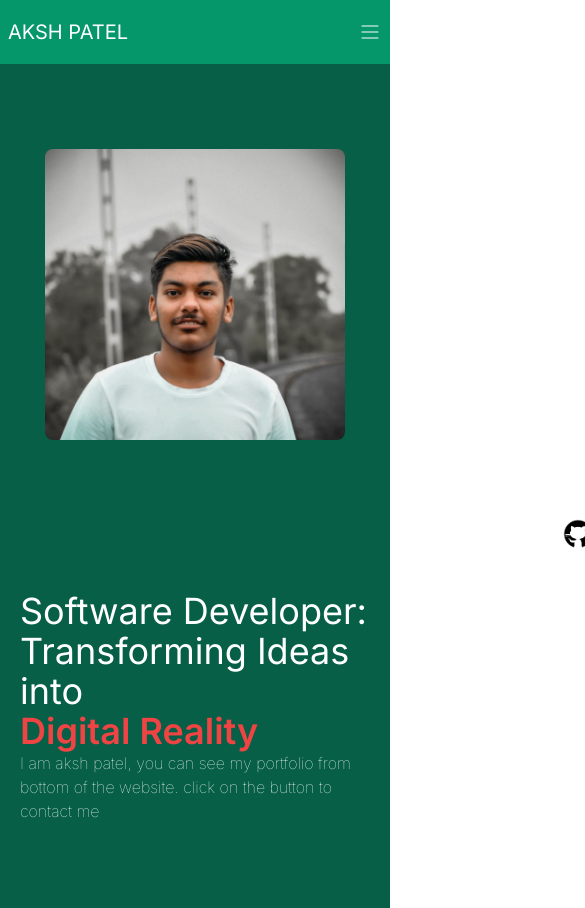
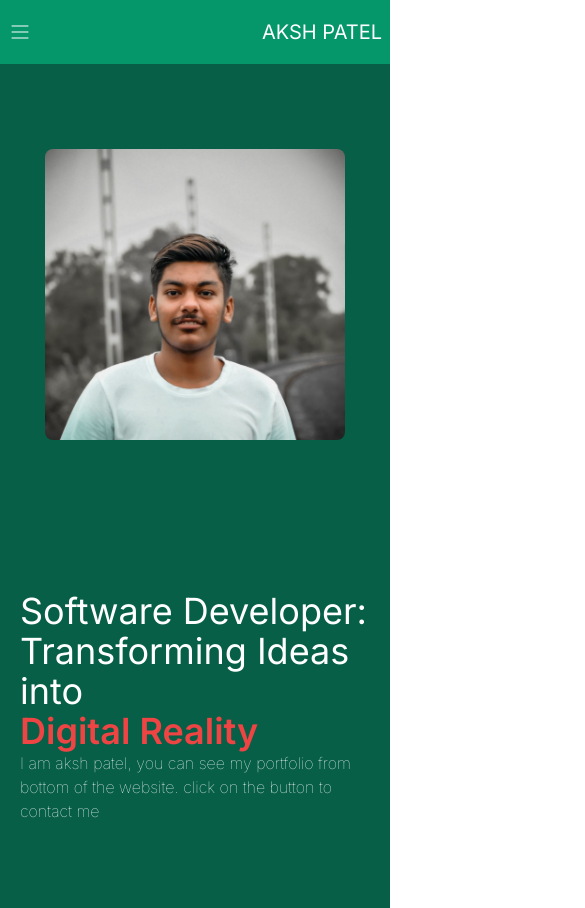
Before and after one commit to akshpatell/portfolio, a Next.js app: page / in a window 390 px wide. Shown: the top 908 px of the page, 585 px wide, since content can reach past the window. Built offline with nearby package versions, Linux system fonts and the light colour scheme.

Commit message:
header changes

```diff
--- a/src/components/Header/header.module.css
+++ b/src/components/Header/header.module.css
@@ -16,10 +16,10 @@
   transition: all 0.3s linear;
 }
 .hiddenNavBar {
-  @apply right-[-110%] sm:left-0;
+  @apply left-[-110%] sm:left-0;
 }
 .visibleNavbar {
-  @apply right-0 bg-emerald-600 w-[75%];
+  @apply left-0 bg-emerald-600 w-[75%];
 }
 
 .link {
--- a/src/components/Header/index.jsx
+++ b/src/components/Header/index.jsx
@@ -28,10 +28,6 @@ const Header = () => {
 
   return (
     <header style={{ height: "4rem" }} className={styles.header}>
-      <Link href="/" className="text-white text-xl w-full">
-        AKSH PATEL
-      </Link>
-
       <div className={styles.navToggler} onClick={handleNavToggler}>
         {navToggler ? (
           <svg
@@ -65,6 +61,10 @@ const Header = () => {
           </svg>
         )}
       </div>
+      <Link href="/" className="text-white text-xl sm:w-full">
+        AKSH PATEL
+      </Link>
+
       <nav
         className={`${
           navToggler ? styles.visibleNavbar : styles.hiddenNavBar
```
